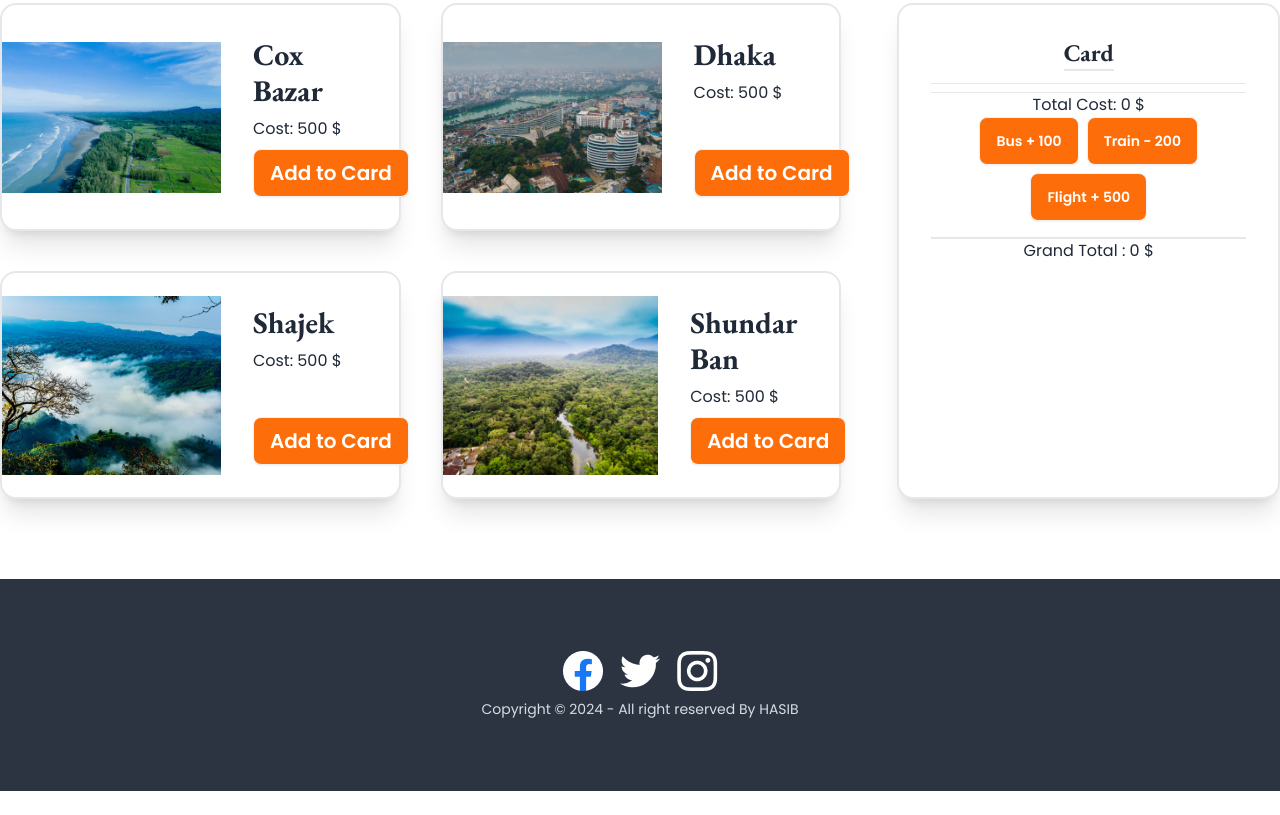
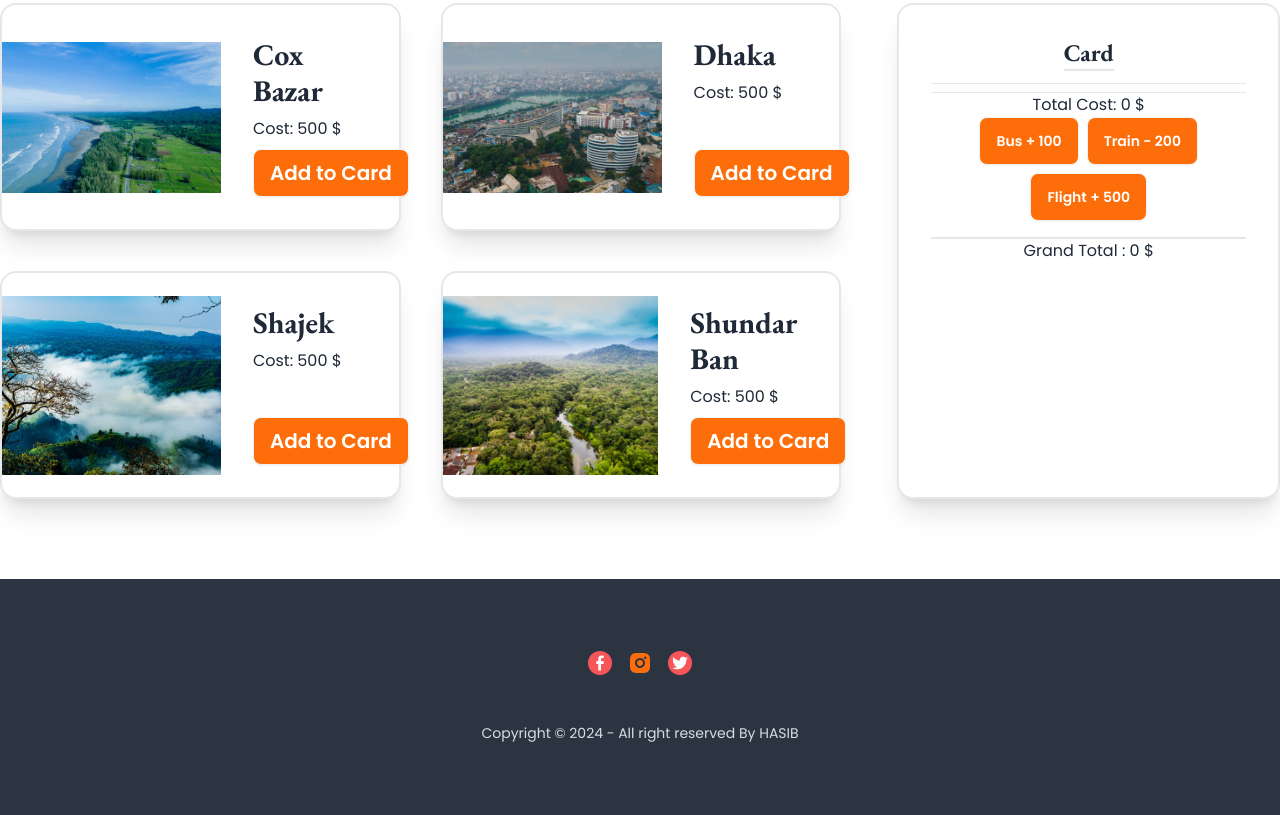
Before and after one commit to Hasibur14/lets-travel, a plain HTML site: page index.html in a window 1280 px wide. Shown: the part 656-1471 px from the top of the page. Before the commit the page ends 1447 px from the top, so only its background shows below. Drawn offline with nearby package versions, Linux system fonts and the light colour scheme.

```diff
--- a/index.html
+++ b/index.html
@@ -128,12 +128,11 @@
         </section>
     </main>
     <footer class="footer items-center p-4 bg-neutral text-neutral-content">
-        <div class="container mx-auto my-14 items-center justify-center">
-
-            <nav class=" grid grid-cols-3 gap-4 md:place-self-center md:justify-self-center">
-                <a> <img src="./images/facebook 1.png" alt=""></a>
-                <a> <img src="./images/twitter 1.png" alt=""></a>
-                <a> <img src="./images/instagram 1.png" alt=""> </a>
+        <div class="container mx-auto my-14 space-y-10 items-center justify-center">
+            <nav class=" grid grid-cols-3 gap-4 place-self-center justify-self-center">
+                <a> <img src="./images/facebook 1 (1).png" alt=""></a>
+                <a> <img src="./images/insta.png" alt=""></a>
+                <a> <img src="./images/twitter (1) 1.png" alt=""> </a>
             </nav>
             <aside class="items-center grid-flow-col">
                 <p>Copyright © 2024 - All right reserved By HASIB</p>
```
Also changed, not shown: images/facebook 1 (1).png (added), images/facebook 1.png (deleted), images/insta.png (added), images/instagram 1.png (deleted), images/twitter (1) 1.png (added), images/twitter 1.png (deleted).
